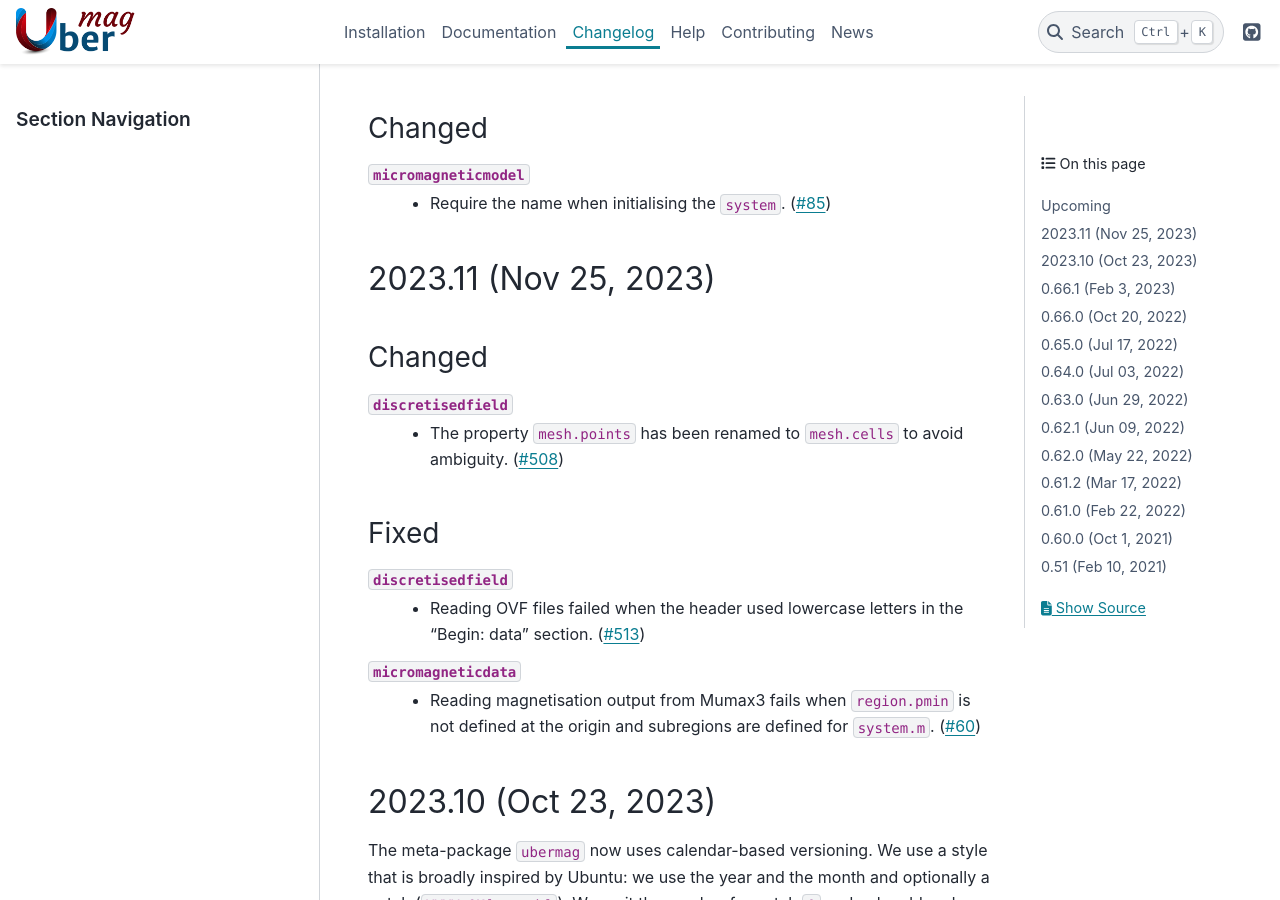
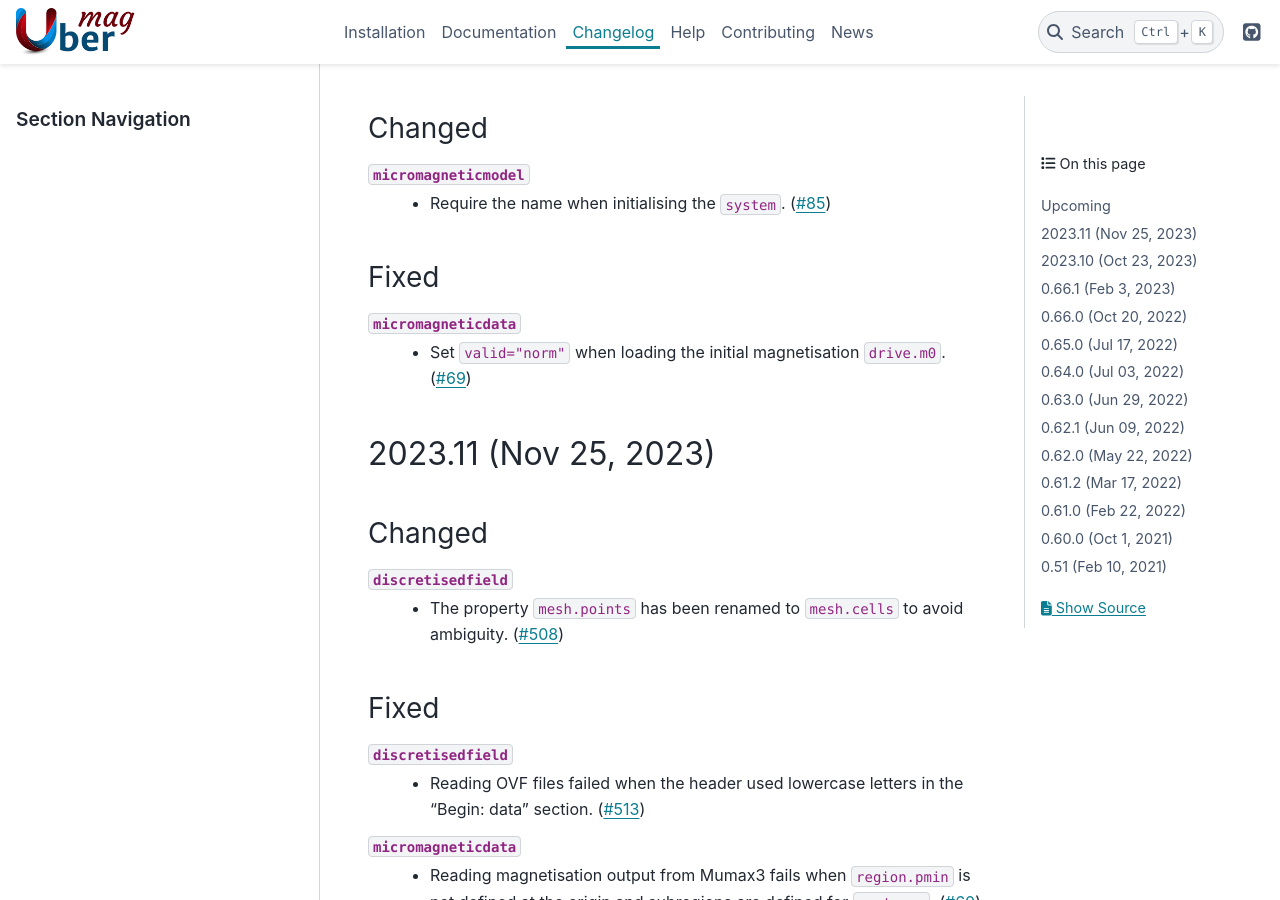
Before and after one commit to ubermag/ubermag.github.io, a Sphinx documentation site: the page built from source/changelog.rst, in a window 1280 px wide and 900 px high, scrolled down 473 px. Built offline with Sphinx 7.4.7 and the PyData theme 0.15.4, drawn with Linux system fonts in a browser that asks for light colours; pages that are not in the unit, such as notebooks, are missing from menus.

Commit message:
Set valid=norm for drive.m0

```diff
--- a/source/changelog.rst
+++ b/source/changelog.rst
@@ -21,6 +21,13 @@ Changed
 ``micromagneticmodel``
   - Require the name when initialising the ``system``.
     (`#85 <https://github.com/ubermag/micromagneticmodel/pull/85>`__)
+
+Fixed
+-----
+
+``micromagneticdata``
+  - Set ``valid="norm"`` when loading the initial magnetisation ``drive.m0``.
+    (`#69 <https://github.com/ubermag/micromagneticdata/pull/69>`__)
 
 2023.11 (Nov 25, 2023)
 ======================
```
